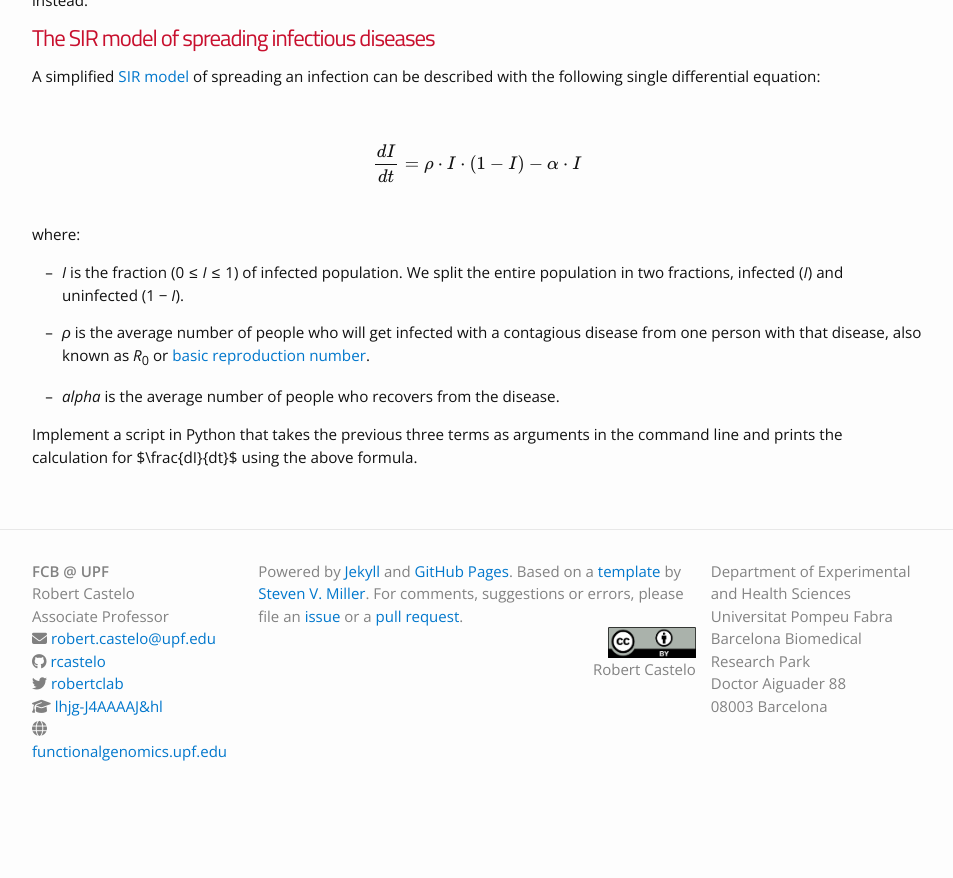
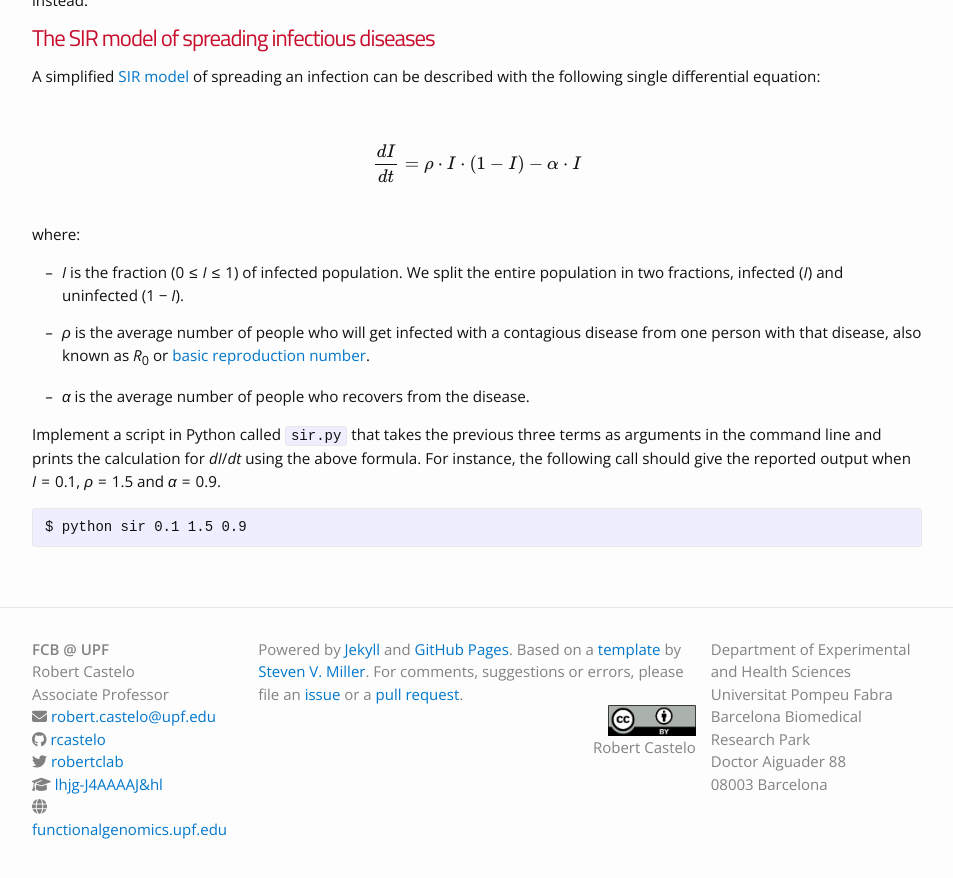
Before and after one commit to funcompbio/funcompbio.github.io, a Jekyll site: the page built from practical6/practical6.md, in a window 1280 px wide and 900 px high, scrolled down 812 px. Shown: the top 878 px of the window, without its empty margins (163-1116 px from the left). Built offline with Jekyll 4.4.1, drawn with Linux system fonts in a browser that asks for light colours; nearby versions of some CDN libraries; before the commit the page ends 1634 px from its top, so only the background shows below that.

Commit message:
Started with practical 6.

```diff
--- a/practical6/practical6.html
+++ b/practical6/practical6.html
@@ -22,6 +22,7 @@ $ python --version</code></pre>
 <ul>
 <li><p><span class="math inline"><em>I</em></span> is the fraction (<span class="math inline">0 ≤ <em>I</em> ≤ 1</span>) of infected population. We split the entire population in two fractions, infected (<span class="math inline"><em>I</em></span>) and uninfected (<span class="math inline">1 − <em>I</em></span>).</p></li>
 <li><p><span class="math inline"><em>ρ</em></span> is the average number of people who will get infected with a contagious disease from one person with that disease, also known as <span class="math inline"><em>R</em><sub>0</sub></span> or <a href="https://en.wikipedia.org/wiki/Basic_reproduction_number">basic reproduction number</a>.</p></li>
-<li><p><span class="math inline"><em>a</em><em>l</em><em>p</em><em>h</em><em>a</em></span> is the average number of people who recovers from the disease.</p></li>
+<li><p><span class="math inline"><em>α</em></span> is the average number of people who recovers from the disease.</p></li>
 </ul>
-<p>Implement a script in Python that takes the previous three terms as arguments in the command line and prints the calculation for <span class="math inline">$\frac{dI}{dt}$</span> using the above formula.</p>
+<p>Implement a script in Python called <code>sir.py</code> that takes the previous three terms as arguments in the command line and prints the calculation for <span class="math inline"><em>d</em><em>I</em>/<em>d</em><em>t</em></span> using the above formula. For instance, the following call should give the reported output when <span class="math inline"><em>I</em> = 0.1</span>, <span class="math inline"><em>ρ</em> = 1.5</span> and <span class="math inline"><em>α</em> = 0.9</span>.</p>
+<pre><code>$ python sir 0.1 1.5 0.9</code></pre>
```
